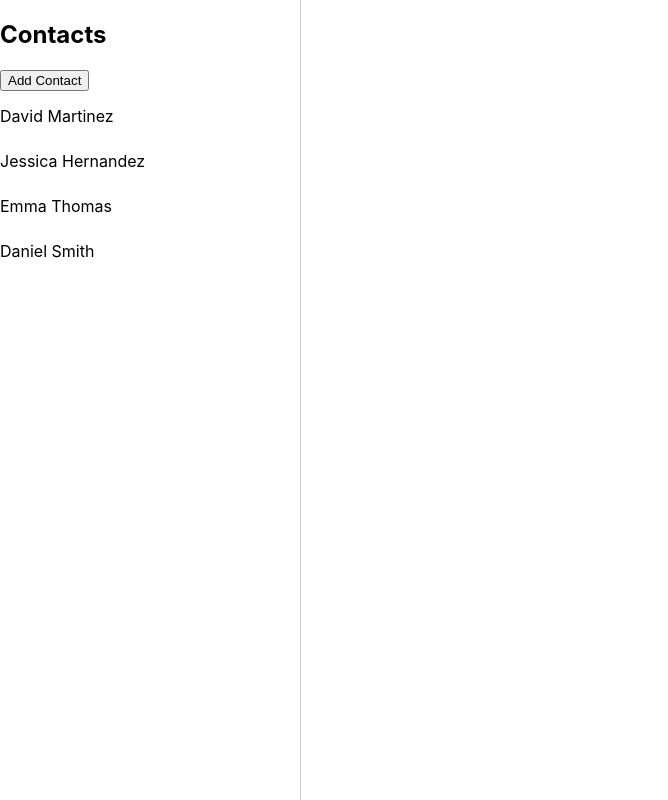
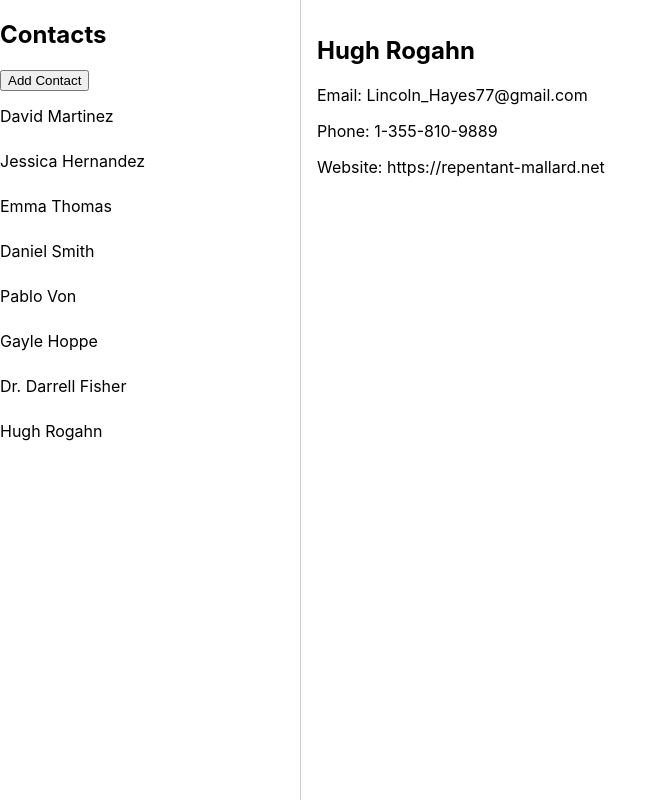
Before and after one commit to neilgamb/contact-manager, a React (Create React App) app: page /contact/110a in a window 1280 px wide. Shown: the whole page, without its empty margins (0-668 px from the left). Built offline with nearby package versions, Linux system fonts and the light colour scheme; no server answers; data requests are answered from the project's data file.

Commit message:
adding cache validation

```diff
--- a/db.json
+++ b/db.json
@@ -27,6 +27,34 @@
       "email": "user4@example.com",
       "phone": "143-994-7302",
       "website": "www.user4.com"
+    },
+    {
+      "id": "4aa6",
+      "name": "Pablo Von",
+      "email": "Martine.Heathcote37@gmail.com",
+      "phone": "1-997-625-8319 x130",
+      "website": "https://lumbering-piglet.name/"
+    },
+    {
+      "id": "6db5",
+      "name": "Gayle Hoppe",
+      "email": "Gladyce78@hotmail.com",
+      "phone": "501.796.1942 x08454",
+      "website": "https://elegant-deck.biz"
+    },
+    {
+      "id": "cc2a",
+      "name": "Dr. Darrell Fisher",
+      "email": "Cheyanne_Conn-Powlowski@yahoo.com",
+      "phone": "1-407-531-6729",
+      "website": "https://better-bog.com"
+    },
+    {
+      "id": "110a",
+      "name": "Hugh Rogahn",
+      "email": "Lincoln_Hayes77@gmail.com",
+      "phone": "1-355-810-9889",
+      "website": "https://repentant-mallard.net"
     }
   ]
 }
--- a/package.json
+++ b/package.json
@@ -3,6 +3,7 @@
   "version": "0.1.0",
   "private": true,
   "dependencies": {
+    "@faker-js/faker": "^9.2.0",
     "@reduxjs/toolkit": "^2.3.0",
     "@testing-library/jest-dom": "^5.17.0",
     "@testing-library/react": "^13.4.0",
--- a/src/components/ContactMenuHeader.tsx
+++ b/src/components/ContactMenuHeader.tsx
@@ -1,4 +1,5 @@
 import React from "react";
+import { faker } from "@faker-js/faker";
 import { useAddContactMutation } from "../features/contacts/contactsApi";
 
 const ContactMenuHeader: React.FC = () => {
@@ -7,10 +8,10 @@ const ContactMenuHeader: React.FC = () => {
   const handleAddContact = async () => {
     try {
       const result = await addContact({
-        name: "Neilson Gamble",
-        email: "neilgamb@gmail.com",
-        phone: "123-456-7890",
-        website: "neilsongamble.com",
+        name: faker.person.fullName(),
+        email: faker.internet.email(),
+        phone: faker.phone.number(),
+        website: faker.internet.url(),
       });
       console.log("result", result);
     } catch (error) {
--- a/src/features/contacts/contactsApi.ts
+++ b/src/features/contacts/contactsApi.ts
@@ -7,6 +7,7 @@ import { addContactHandler } from "./mutations/addContactHandler";
 export const contactsApi = createApi({
   reducerPath: "contactsApi",
   baseQuery,
+  tagTypes: ["Contact"],
   endpoints: (builder) => ({
     getContacts: getContactsHandler(builder),
     getContactById: getContactByIdHandler(builder),
--- a/src/features/contacts/mutations/addContactHandler.ts
+++ b/src/features/contacts/mutations/addContactHandler.ts
@@ -25,6 +25,7 @@ export const addContactHandler = (
   "contactsApi"
 > => {
   return builder.mutation<AddContactResponse, AddContactArgs>({
+    invalidatesTags: ["Contact"],
     query: ({ name, email, phone, website }) => ({
       url: `contacts`,
       method: "POST",
--- a/src/features/contacts/queries/getContactByIdHandler.ts
+++ b/src/features/contacts/queries/getContactByIdHandler.ts
@@ -16,17 +16,18 @@ export type GetContactByIdResponse = Contact;
 export const getContactByIdHandler = (
   builder: EndpointBuilder<
     BaseQueryFn<FetchArgs, unknown, FetchBaseQueryError>,
-    never,
+    "Contact",
     "contactsApi"
   >
 ): QueryDefinition<
   GetContactByIdArgs,
   BaseQueryFn<FetchArgs, unknown, FetchBaseQueryError>,
-  never,
+  "Contact",
   GetContactByIdResponse,
   "contactsApi"
 > => {
   return builder.query<GetContactByIdResponse, GetContactByIdArgs>({
+    providesTags: ["Contact"],
     query: ({ id }: GetContactByIdArgs) => ({
       url: `contacts/${id}`,
       method: "GET",
--- a/src/features/contacts/queries/getContactsHandler.ts
+++ b/src/features/contacts/queries/getContactsHandler.ts
@@ -12,17 +12,18 @@ export type GetContactsResponse = Contact[];
 export const getContactsHandler = (
   builder: EndpointBuilder<
     BaseQueryFn<FetchArgs, unknown, FetchBaseQueryError>,
-    never,
+    "Contact",
     "contactsApi"
   >
 ): QueryDefinition<
   undefined,
   BaseQueryFn<FetchArgs, unknown, FetchBaseQueryError>,
-  never,
+  "Contact",
   GetContactsResponse,
   "contactsApi"
 > => {
   return builder.query<GetContactsResponse, undefined | undefined>({
+    providesTags: ["Contact"],
     query: () => ({ url: `contacts`, method: "GET" }),
   });
 };
```
Also changed, not shown: 1 other file (tests, documents, lock files or other folders).
